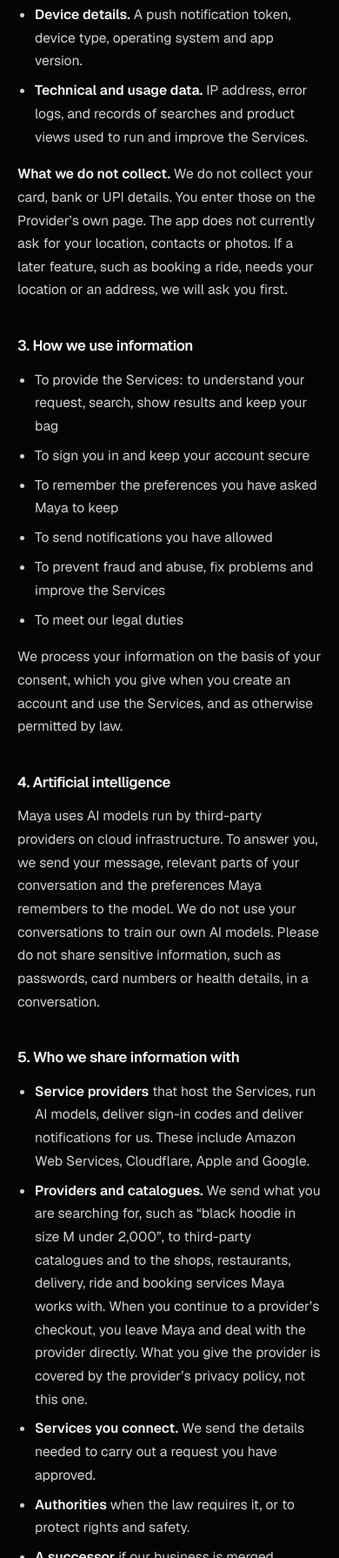
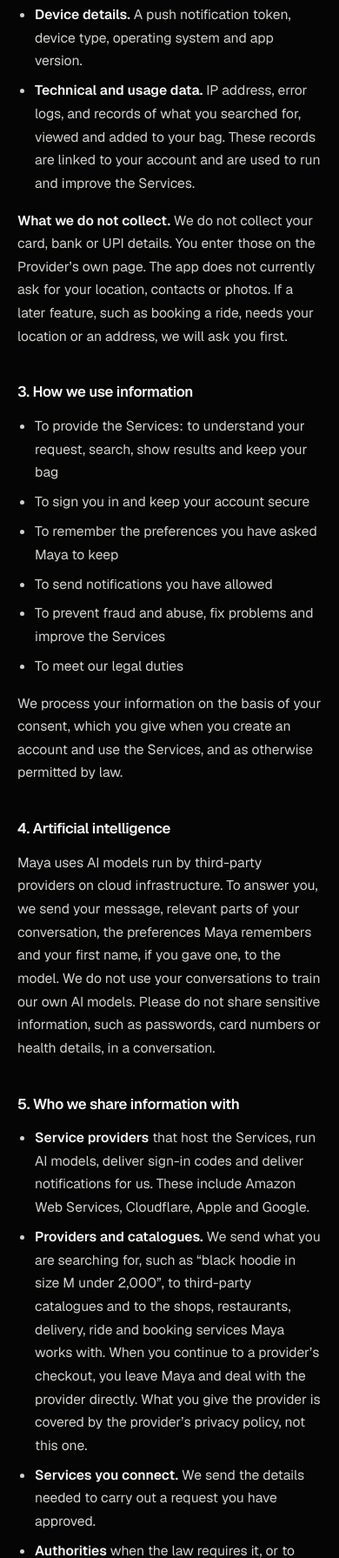
Before and after one commit to itsajspace/maya-website, a website built with Vite: page privacy.html in a window 390 px wide. Shown: the part 1406-3197 px from the top of the page at 87% size. Built offline with nearby package versions, Linux system fonts and the light colour scheme.

Commit message:
Privacy policy: say what logs and usage records really hold
The policy said logs and usage records carry no name, phone number or email
address. The server masks phone numbers and email addresses in logs, ties
records to the account by an internal id, and writes the first part of each
message and each search to them. The policy now says exactly that, and that a
first name is sent to the model when the user has given one.

Co-Authored-By: Claude Fable 5.1 <noreply@anthropic.com>

```diff
--- a/privacy.html
+++ b/privacy.html
@@ -57,7 +57,7 @@
             <li><strong>Your bag and schedules.</strong> Items in your bag and any scheduled actions you set up.</li>
             <li><strong>Connected services.</strong> If you connect an account you hold with a provider, such as a food delivery, ride or booking service, we store the access token it gives us, in encrypted form. Maya reads information from that account, such as saved addresses, only to carry out your request.</li>
             <li><strong>Device details.</strong> A push notification token, device type, operating system and app version.</li>
-            <li><strong>Technical and usage data.</strong> IP address, error logs, and records of searches and product views used to run and improve the Services.</li>
+            <li><strong>Technical and usage data.</strong> IP address, error logs, and records of what you searched for, viewed and added to your bag. These records are linked to your account and are used to run and improve the Services.</li>
           </ul>
           <p>
             <strong>What we do not collect.</strong> We do not collect your card, bank
@@ -85,8 +85,9 @@
           <h2>4. Artificial intelligence</h2>
           <p>
             Maya uses AI models run by third-party providers on cloud infrastructure.
-            To answer you, we send your message, relevant parts of your conversation
-            and the preferences Maya remembers to the model. We do not use your
+            To answer you, we send your message, relevant parts of your conversation,
+            the preferences Maya remembers and your first name, if you gave one, to
+            the model. We do not use your
             conversations to train our own AI models. Please do not share sensitive
             information, such as passwords, card numbers or health details, in a
             conversation.
@@ -115,7 +116,7 @@
             <li><strong>Account, bag, schedules and memory:</strong> until you delete them or delete your account.</li>
             <li><strong>Conversations:</strong> until you delete them or delete your account.</li>
             <li><strong>Sign-in codes:</strong> a few minutes.</li>
-            <li><strong>Logs and usage records:</strong> for a limited period, and without your name, phone number or email address.</li>
+            <li><strong>Logs and usage records:</strong> for a limited period. They are tied to your account by an internal ID. Phone numbers and email addresses are masked in them. They can include the first part of a message you sent and what you searched for.</li>
           </ul>
           <p>We may keep information longer where the law requires it.</p>
 
```
